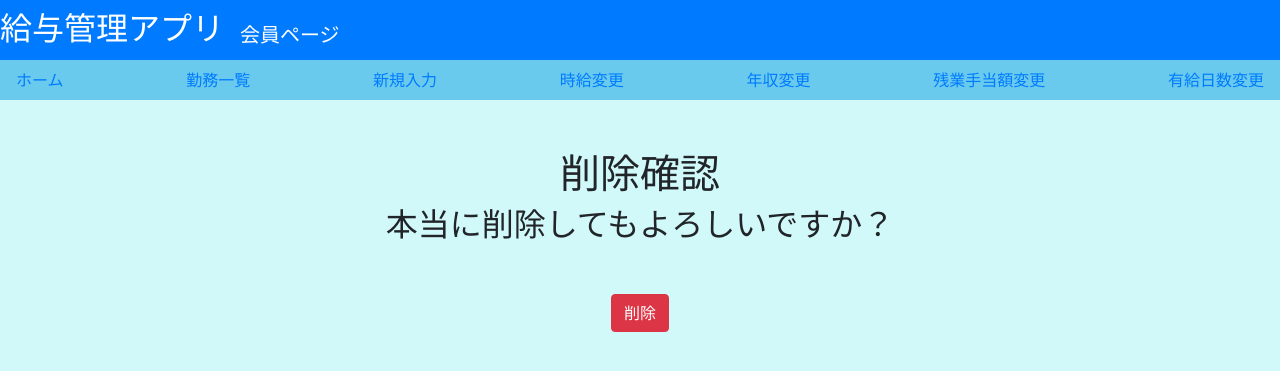
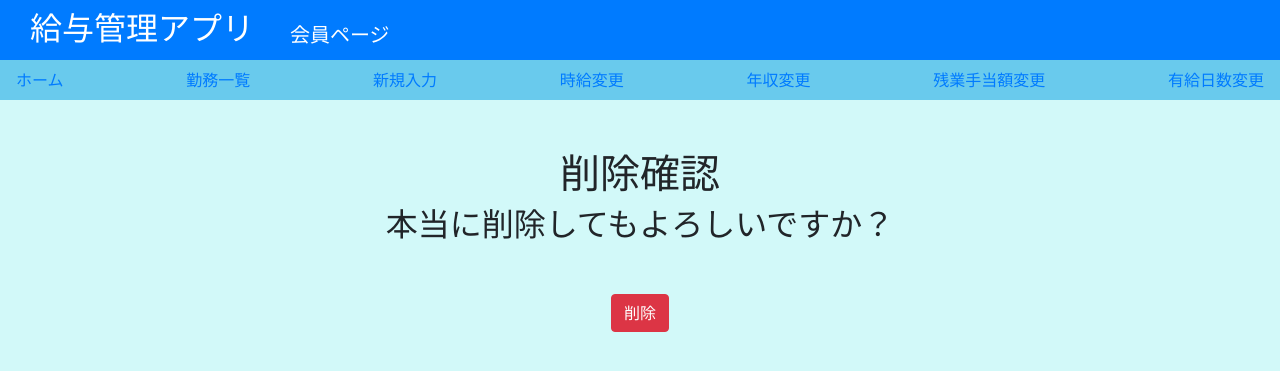
Before and after one commit to kedy49/django.app-salary, a Django app: page /delete/8 in a window 1280 px wide. Shown: the top 371 px of the page. Run offline with Django 4.2, Linux system fonts and the light colour scheme; data comes from the database, SQL or seed files in the repository; both versions use the stored data as it was after the commit; some libraries are stand-ins or nearby versions.

Commit message:
更新画面等の修正

```diff
--- a/salary/templates/salary/base2.html
+++ b/salary/templates/salary/base2.html
@@ -10,8 +10,8 @@
     </head>
     <body style=" background-color: rgb(210, 249, 249);">
         <nav style="display:flex;" class="navbar2 navbar-expand-lg navbar-dark bg-primary">
-            <a class="text navbar-brand" href="{% url 'top' 1 %}">給与管理アプリ</a>
-            <a class="navbar-brand" style="margin-top: 15px;" href="{% url 'index' %}">会員ページ</a>
+            <a class="text navbar-brand" style="margin-left: 30px;" href="{% url 'top' 1 %}">給与管理アプリ</a>
+            <a class="navbar-brand" style="margin-top: 15px; margin-left: 20px;" href="{% url 'index' %}">会員ページ</a>
             <!-- <a class="navbar-brand btn" style="height: 40px; justify-content: end; margin-top: 10px; color: blue; background-color: rgb(105, 202, 237);;" onclick="clickBtn3()">メニュー</a>
             <li id="hide3" style="display:flex; flex-flow: column; background-color: rgb(206, 240, 240);">
                 <a href="{% url 'list' %}" style="color: black;">月ごとの勤務記録</a>
--- a/salary/templates/toppage.html
+++ b/salary/templates/toppage.html
@@ -10,8 +10,8 @@
     </head>
     <body>
         <nav class="navbar2 navbar-expand-lg navbar-dark bg-primary">
-            <a class="text navbar-brand" href="{% url 'top' 1 %}">給与管理アプリ</a>
-            <a class="navbar-brand" href="{% url 'index' %}">会員ページ</a>
+            <a class="text navbar-brand" style="margin-left: 30px;" href="{% url 'top' 1 %}">給与管理アプリ</a>
+            <a class="navbar-brand" style="margin-left: 15.5px; margin-top: 15px;" href="{% url 'index' %}">会員ページ</a>
         </nav>
         <div class="container mt-4">
 
--- a/templates/registration/base.html
+++ b/templates/registration/base.html
@@ -10,7 +10,7 @@
     </head>
     <body>
         <nav class="navbar2 navbar-expand-lg navbar-dark bg-primary">
-            <a class="text navbar-brand" href="{% url 'login' %}">給与管理アプリ</a>
+            <a class="text navbar-brand" style="margin-left: 30px;" href="{% url 'login' %}">給与管理アプリ</a>
         </nav>
         <div class="container mt-4">
         <!-- メッセージ表示 -->
```
Also changed, not shown: db.sqlite3.
